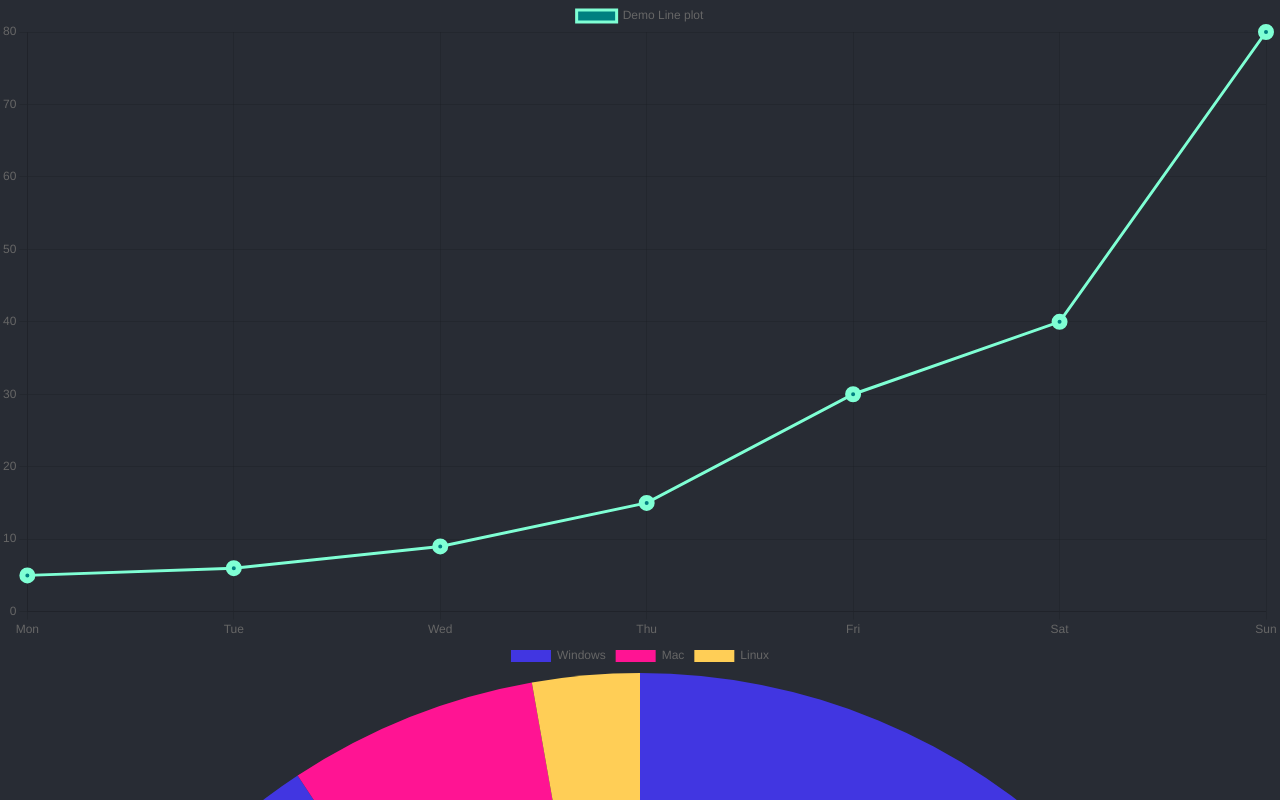
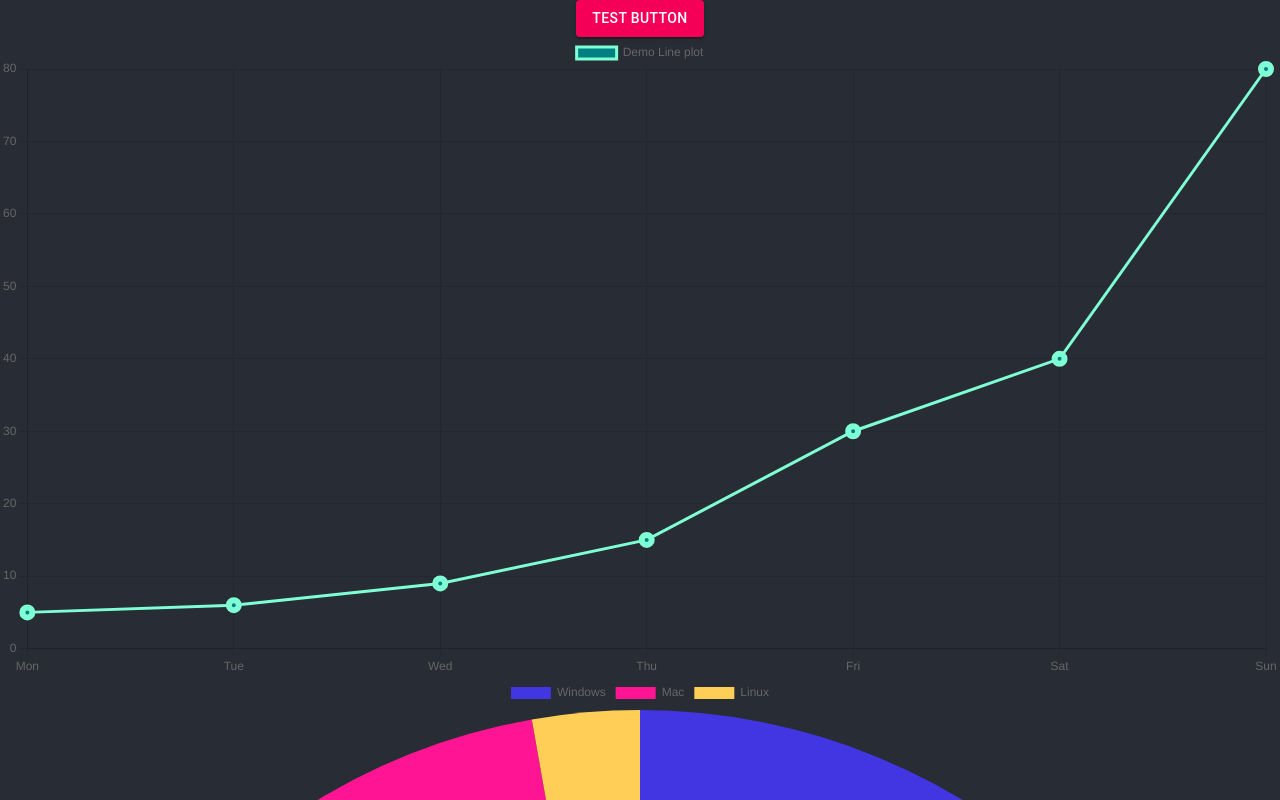
Before and after one commit to s-yoshiii/chartjs-tutrial, a React (Create React App) app: page / in a window 1280 px wide. Shown: the top 800 px of the page. Built offline with nearby package versions, Linux system fonts and the light colour scheme.

Commit message:
Material UI install / Button

```diff
--- a/package.json
+++ b/package.json
@@ -3,6 +3,7 @@
   "version": "0.1.0",
   "private": true,
   "dependencies": {
+    "@material-ui/core": "^4.12.4",
     "@testing-library/jest-dom": "^5.16.5",
     "@testing-library/react": "^13.4.0",
     "@testing-library/user-event": "^13.5.0",
--- a/src/App.tsx
+++ b/src/App.tsx
@@ -3,12 +3,14 @@ import "./App.css";
 import BarPlot from "./components/BarPlot";
 import BubblePlot from "./components/BubblePlot";
 import LinePlot from "./components/LinePlot";
+import MaterialUI from "./components/MaterialUI";
 import PiePlot from "./components/PiePlot";
 import RadarPlot from "./components/RadarPlot";
 
 function App() {
   return (
     <div className="App">
+      <MaterialUI />
       <LinePlot />
       <PiePlot />
       <BarPlot />
--- /dev/null
+++ b/src/components/MaterialUI.tsx
@@ -0,0 +1,14 @@
+import { Button } from "@material-ui/core";
+import React, { FC } from "react";
+
+const MaterialUI: FC = () => {
+  return (
+    <div>
+      <Button variant="contained" color="secondary">
+        Test Button
+      </Button>
+    </div>
+  );
+};
+
+export default MaterialUI;
```
Also changed, not shown: 1 other file (tests, documents, lock files or other folders).
